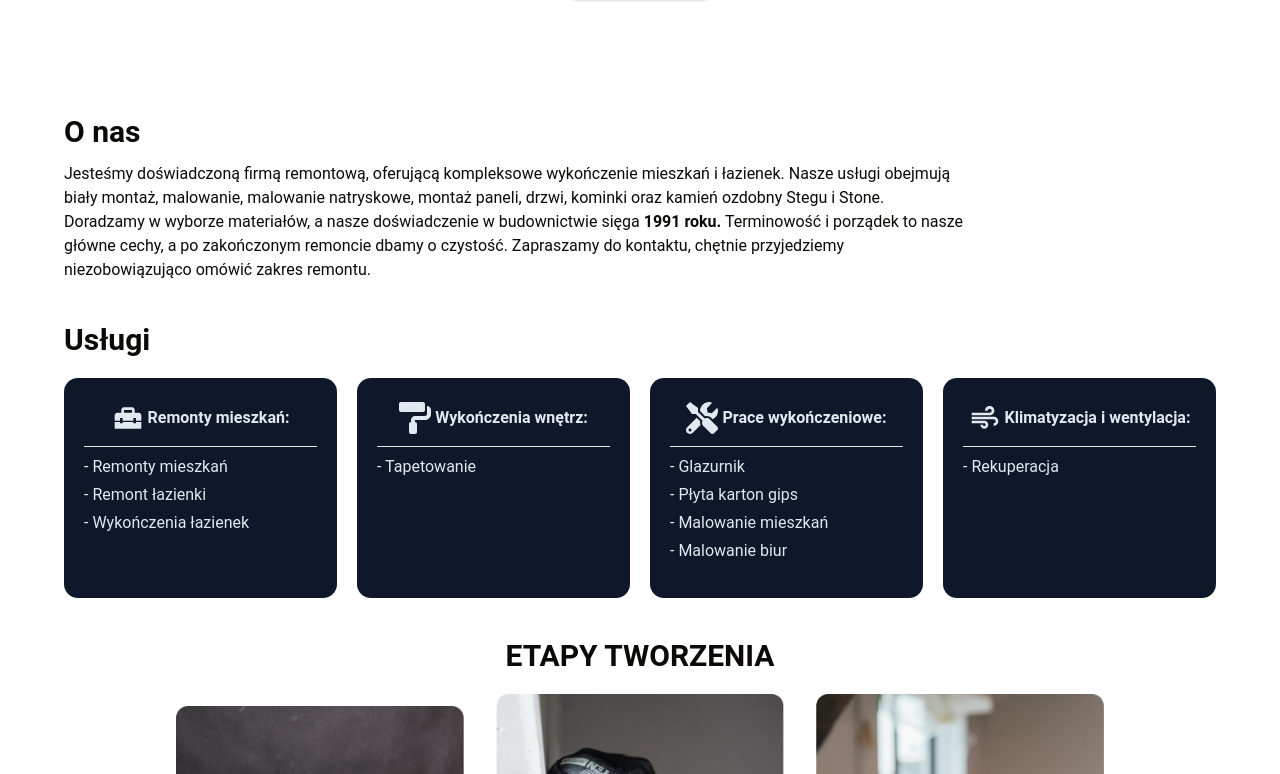
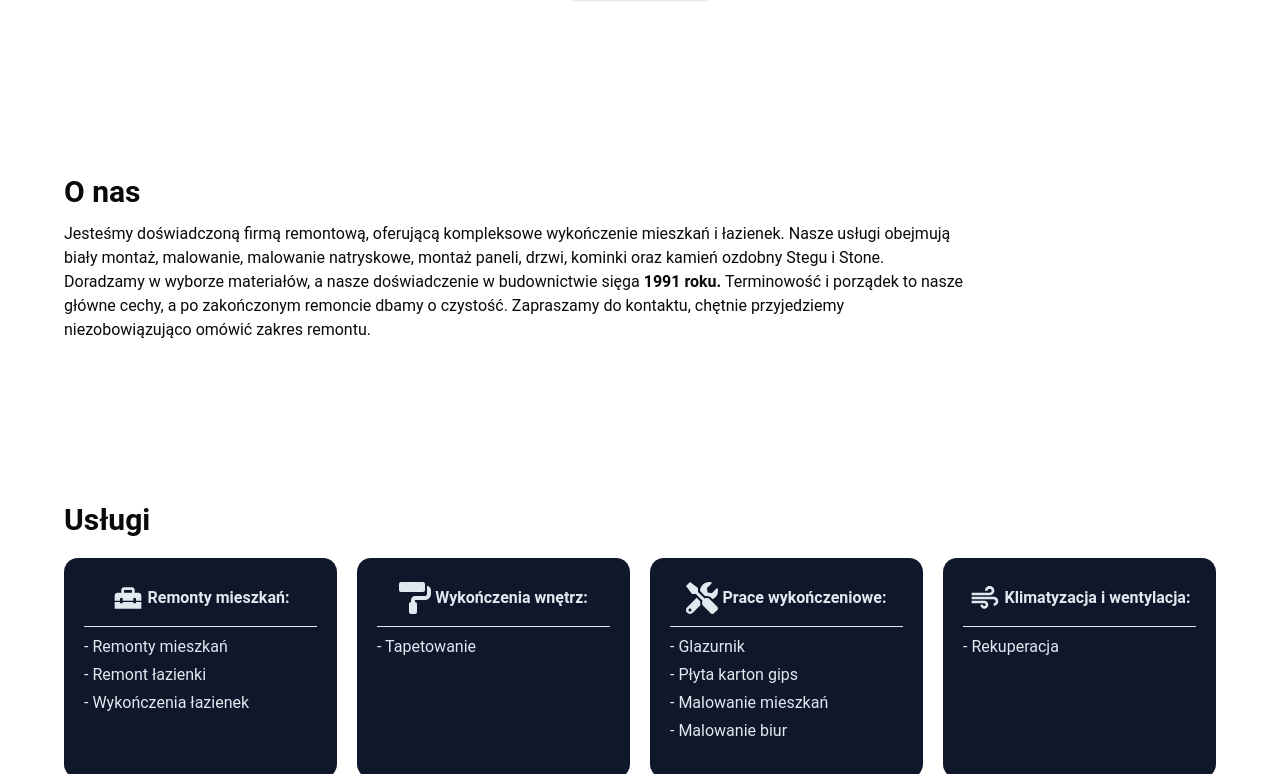
Before and after one commit to PeterPoterek/tww-ts, a React (Vite) app in the folder client/: page / in a window 1280 px wide. Shown: the part 706-1480 px from the top of the page. Built offline with nearby package versions, Linux system fonts and the light colour scheme.

Commit message:
Update Section.tsx

```diff
--- a/client/src/pages/shared/Section.tsx
+++ b/client/src/pages/shared/Section.tsx
@@ -3,14 +3,11 @@ import { ReactNode } from "react";
 interface SectionProps {
   children: ReactNode;
   id: string;
-  p?: string;
-  pt?: string;
-  pb?: string;
 }
 
-const Section = ({ children, id, p = "5", pt = "10", pb = "10" }: SectionProps) => {
+const Section = ({ children, id }: SectionProps) => {
   return (
-    <section id={id} className={`p-${p} pt-${pt} pb-${pb}`}>
+    <section id={id} className="p-5 pt-[5rem] pb-[5rem]">
       <div className="max-w-6xl mx-auto">{children}</div>
     </section>
   );
```
